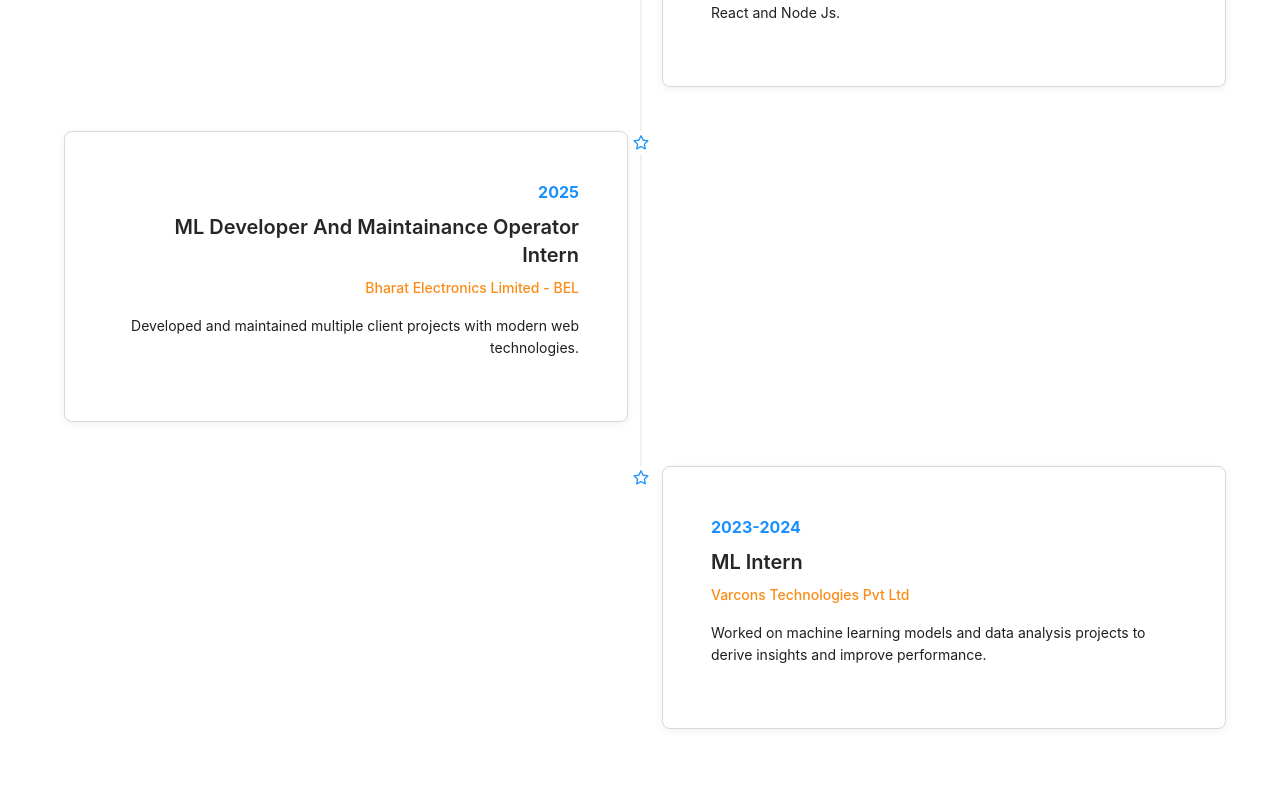
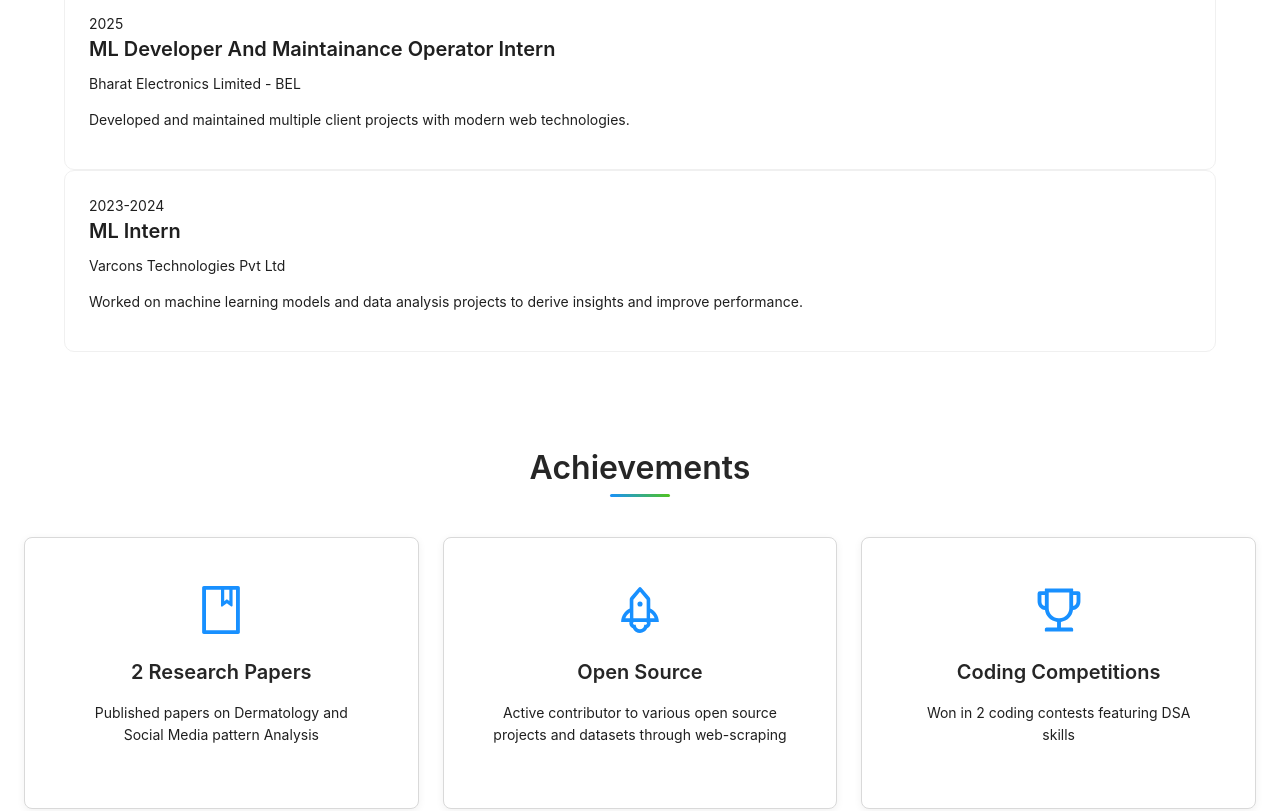
Before and after one commit to LokeshBhaskarNR/Personal_Portfolio, a React (Create React App) app in the folder personal_portfolio/: page /about in a window 1280 px wide. Shown: the part 1580-2391 px from the top of the page. Built offline with nearby package versions, Linux system fonts and the light colour scheme.

Commit message:
modify about page

```diff
--- a/personal_portfolio/src/pages/About/About.js
+++ b/personal_portfolio/src/pages/About/About.js
@@ -104,21 +104,19 @@ const About = () => {
 
     <section className="experience-section">
       <Title level={2} className="section-title">Experience</Title>
-        <Timeline
-          mode="alternate"
-          items={experience.map((exp, index) => ({
-            dot: <StarOutlined style={{ fontSize: '16px' }} />,
-            children: (
-              <Card className="experience-card">
+
+      <div className="experience-list">
+        {experience.map((exp, index) => (
+          <Card key={index} className="experience-card">
             <div className="experience-year">{exp.year}</div>
             <Title level={4}>{exp.title}</Title>
             <Paragraph className="company">{exp.company}</Paragraph>
             <Paragraph>{exp.description}</Paragraph>
           </Card>
-            ),
-          }))}
-        />
+        ))}
+      </div>
     </section>
+
 
       <section className="achievements-section">
         <Title level={2} className="section-title">Achievements</Title>
@@ -143,7 +141,7 @@ const About = () => {
 
               <TrophyOutlined className="achievement-icon" />
               <Title level={4}>Coding Competitions</Title>
-              <Paragraph>Won in 2 coding contests feaaturing DSA skills</Paragraph>
+              <Paragraph>Won in 2 coding contests featuring DSA skills</Paragraph>
             </Card>
           </Col>
         </Row>
--- a/personal_portfolio/src/styles/_variables.scss
+++ b/personal_portfolio/src/styles/_variables.scss
@@ -49,6 +49,7 @@ $border-radius-sm: 4px;
 $border-radius-base: 6px;
 $border-radius-lg: 8px;
 
+
 // Shadows
 $box-shadow-light: 0 2px 8px rgba(0, 0, 0, 0.06);
 $box-shadow-base: 0 2px 8px rgba(0, 0, 0, 0.15);
```
Lines whose indentation alone changed are shown as unchanged.
